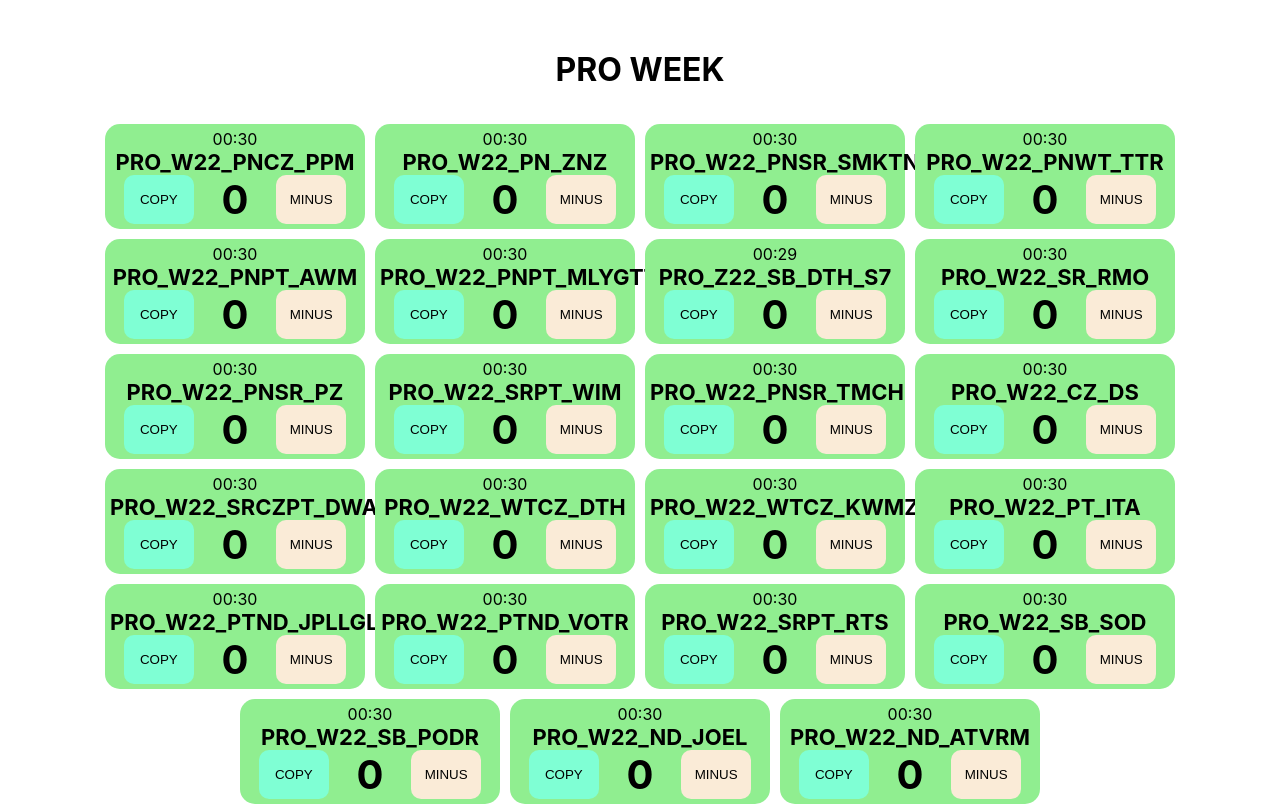
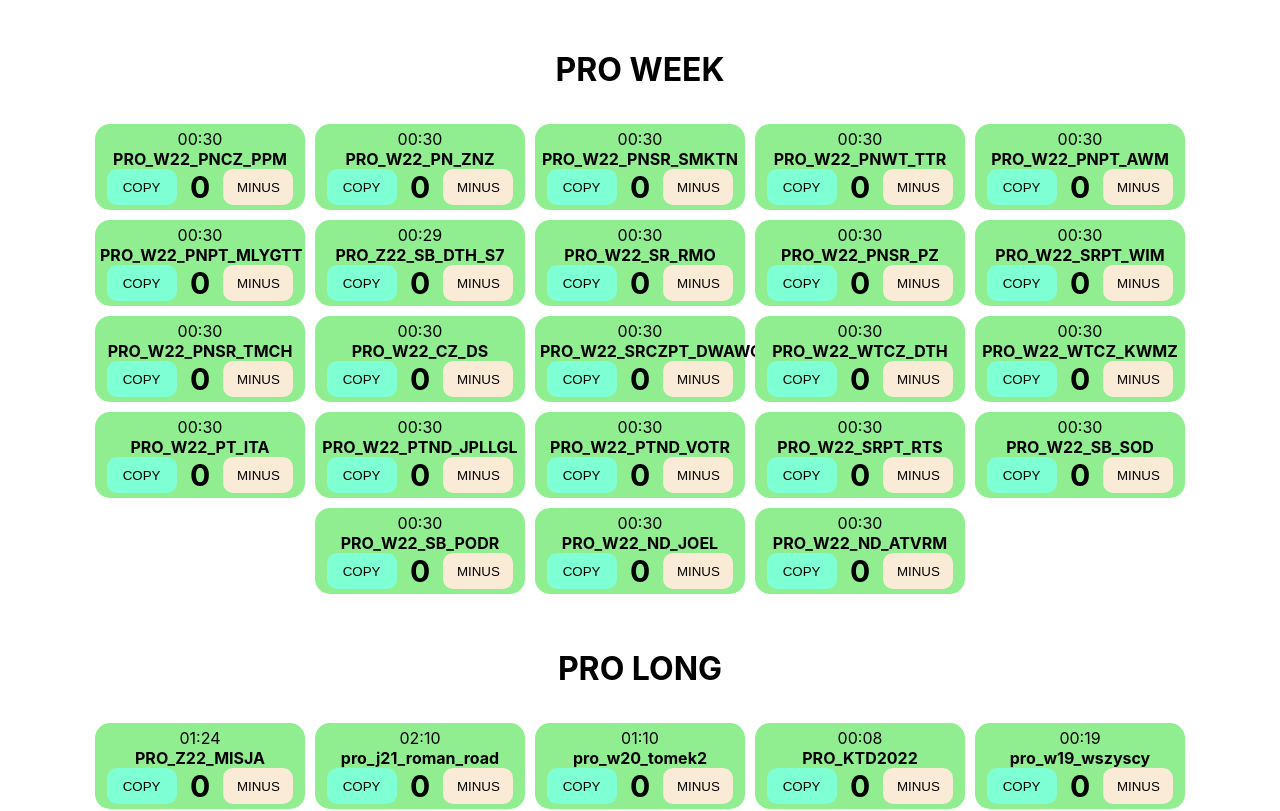
Before and after one commit to NorthWillov/rand-prog, a React (Create React App) app: page / in a window 1280 px wide. Shown: the top 811 px of the page. Built offline with nearby package versions, Linux system fonts and the light colour scheme; the HTML template or start-up script is replaced by a standard one.

Commit message:
Reduce size

```diff
--- a/src/App.css
+++ b/src/App.css
@@ -17,17 +17,17 @@ h2 {
   text-align: center;
 }
 .program {
-  width: 250px;
+  width: 200px;
   padding: 5px;
   margin: 5px;
   border-radius: 15px;
 }
 h2 {
-  font-size: 22px;
+  font-size: 16px;
 }
 
 span {
-  font-size: 40px;
+  font-size: 30px;
 }
 
 .funcs {
```
